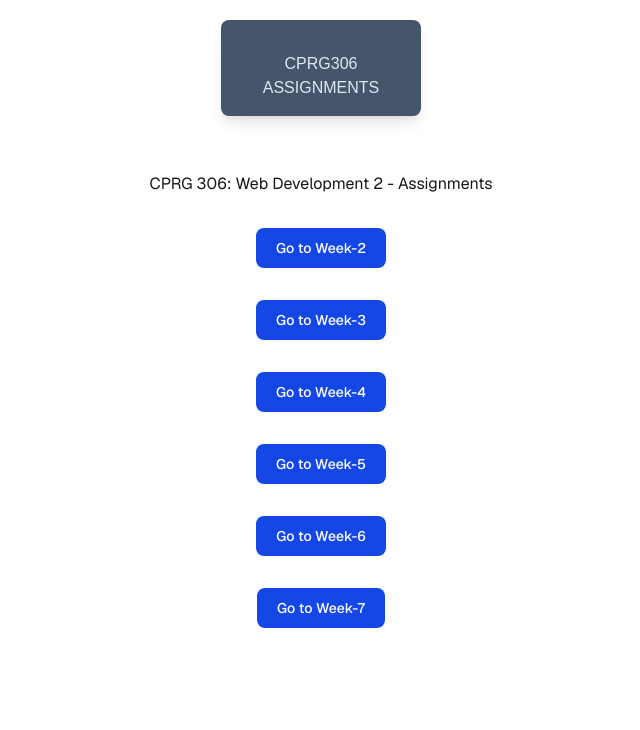
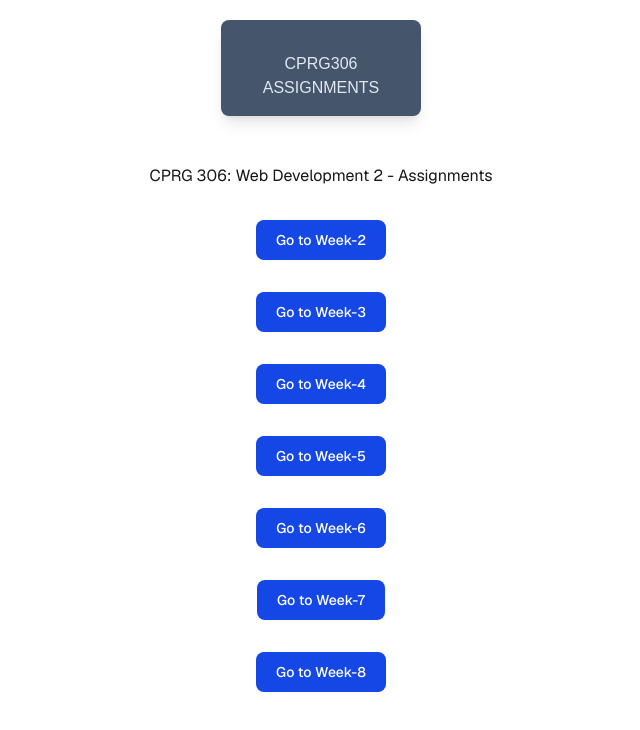
Before and after one commit to FKyleCarlos/cprg306-assignments, a Next.js app: page / in a window 1280 px wide. Shown: the top 730 px of the page, without its empty margins (319-959 px from the left). Built offline with nearby package versions, Linux system fonts and the light colour scheme.

Commit message:
Adding week 8 button

```diff
--- a/app/page.js
+++ b/app/page.js
@@ -24,6 +24,9 @@
         <Link href="/week-7" className="text-white bg-blue-700 hover:bg-blue-800 focus:ring-4 focus:ring-blue-300 font-medium rounded-lg text-sm px-5 py-2.5 dark:bg-blue-600 dark:hover:bg-blue-700 focus:outline-none dark:focus:ring-blue-800">
           Go to Week-7
         </Link>
+        <Link href="/week-8" className="text-white bg-blue-700 hover:bg-blue-800 focus:ring-4 focus:ring-blue-300 font-medium rounded-lg text-sm px-5 py-2.5 dark:bg-blue-600 dark:hover:bg-blue-700 focus:outline-none dark:focus:ring-blue-800">
+          Go to Week-8
+        </Link>
       </main>
     </div>
   );
```
